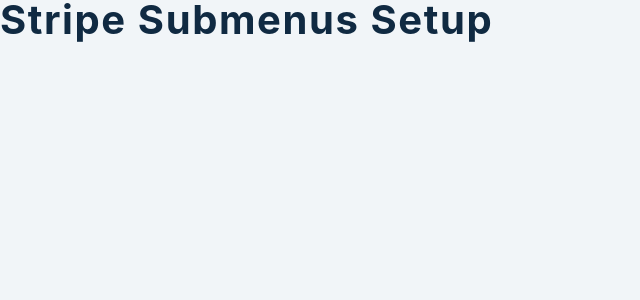
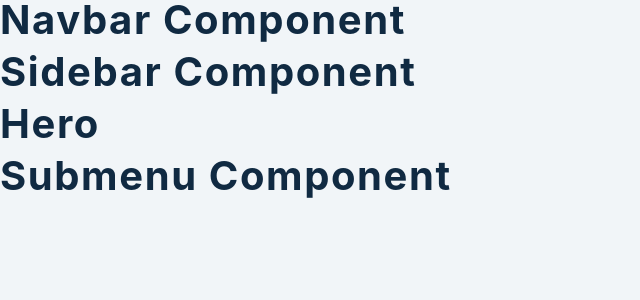
Before and after one commit to omar-zeineddine/react-mini-projects, a React (Vite) app: page / in a window 1280 px wide. Shown: the top 300 px of the page, without its empty margins (0-640 px from the left). Built offline with nearby package versions, Linux system fonts and the light colour scheme.

Commit message:
feat - add context boilerplate

```diff
--- a/src/App.jsx
+++ b/src/App.jsx
@@ -6,7 +6,10 @@
 function App() {
   return (
     <>
-      <h2>stripe submenus setup</h2>
+      <Navbar />
+      <Sidebar />
+      <Hero />
+      <Submenu />
     </>
   );
 }
--- a/src/components/Hero.jsx
+++ b/src/components/Hero.jsx
@@ -1,7 +1,10 @@
-import phoneImg from "../assets/images/phoneImg";
+import phone from "../assets/images/phone.svg";
+import { useGlobalContext } from "../context/context";
 
 const Hero = () => {
-  return <div>Hero</div>;
+  const data = useGlobalContext();
+  console.log(data);
+  return <h2>Hero</h2>;
 };
 
 export default Hero;
--- a/src/context/context.js
+++ /dev/null
@@ -1,2 +0,0 @@
-import React, { useState, useContext } from 'react'
-import sublinks from './data'
--- /dev/null
+++ b/src/context/context.jsx
@@ -0,0 +1,46 @@
+import { useState, useContext } from "react";
+import { createContext } from "react";
+import sublinks from "../data/data";
+
+const AppContext = createContext();
+
+// context provider
+// 2 state values & 4 functions
+export const AppProvider = ({ children }) => {
+  const [isSidebarOpen, setIsSidebarOpen] = useState(true);
+  const [isSubmenuOpen, setIsSubmenuOpen] = useState(true);
+
+  const openSidebar = () => {
+    setIsSidebarOpen(true);
+  };
+
+  const closeSidebar = () => {
+    setIsSidebarOpen(false);
+  };
+
+  const openSubmenu = () => {
+    setIsSubmenuOpen(true);
+  };
+
+  const closeSubmenu = () => {
+    setIsSubmenuOpen(false);
+  };
+  return (
+    <AppContext.Provider
+      value={{
+        isSubmenuOpen,
+        isSidebarOpen,
+        openSubmenu,
+        openSidebar,
+        closeSubmenu,
+        closeSidebar,
+      }}
+    >
+      {children}
+    </AppContext.Provider>
+  );
+};
+
+export const useGlobalContext = () => {
+  return useContext(AppContext);
+};
--- a/src/main.jsx
+++ b/src/main.jsx
@@ -1,10 +1,13 @@
-import React from 'react'
-import ReactDOM from 'react-dom/client'
-import App from './App'
-import './index.css'
+import React from "react";
+import ReactDOM from "react-dom/client";
+import App from "./App";
+import "./index.css";
+import { AppProvider } from "./context/context";
 
-ReactDOM.createRoot(document.getElementById('root')).render(
-  <React.StrictMode>
-    <App />
-  </React.StrictMode>
-)
+ReactDOM.createRoot(document.getElementById("root")).render(
+  <AppProvider>
+    <React.StrictMode>
+      <App />
+    </React.StrictMode>
+  </AppProvider>
+);
```
